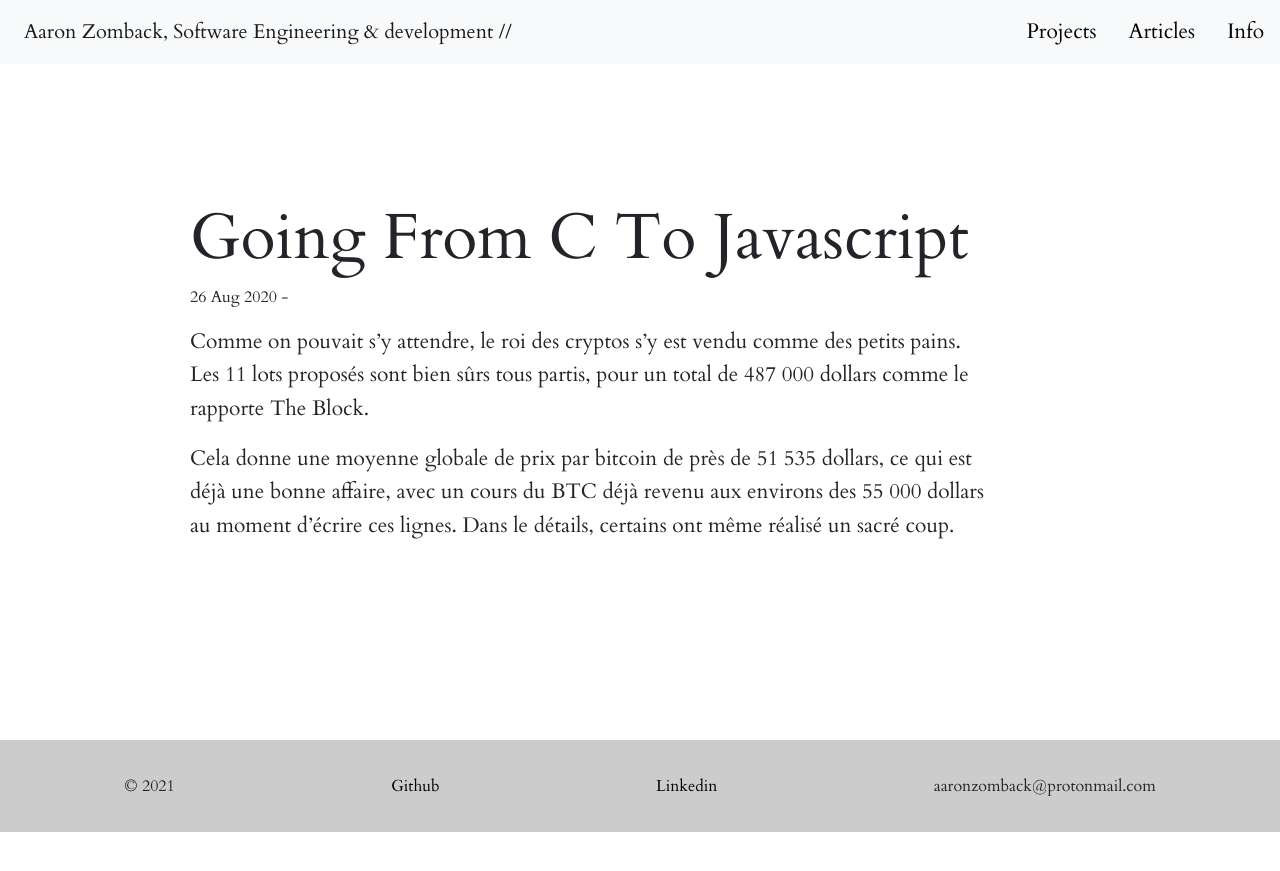
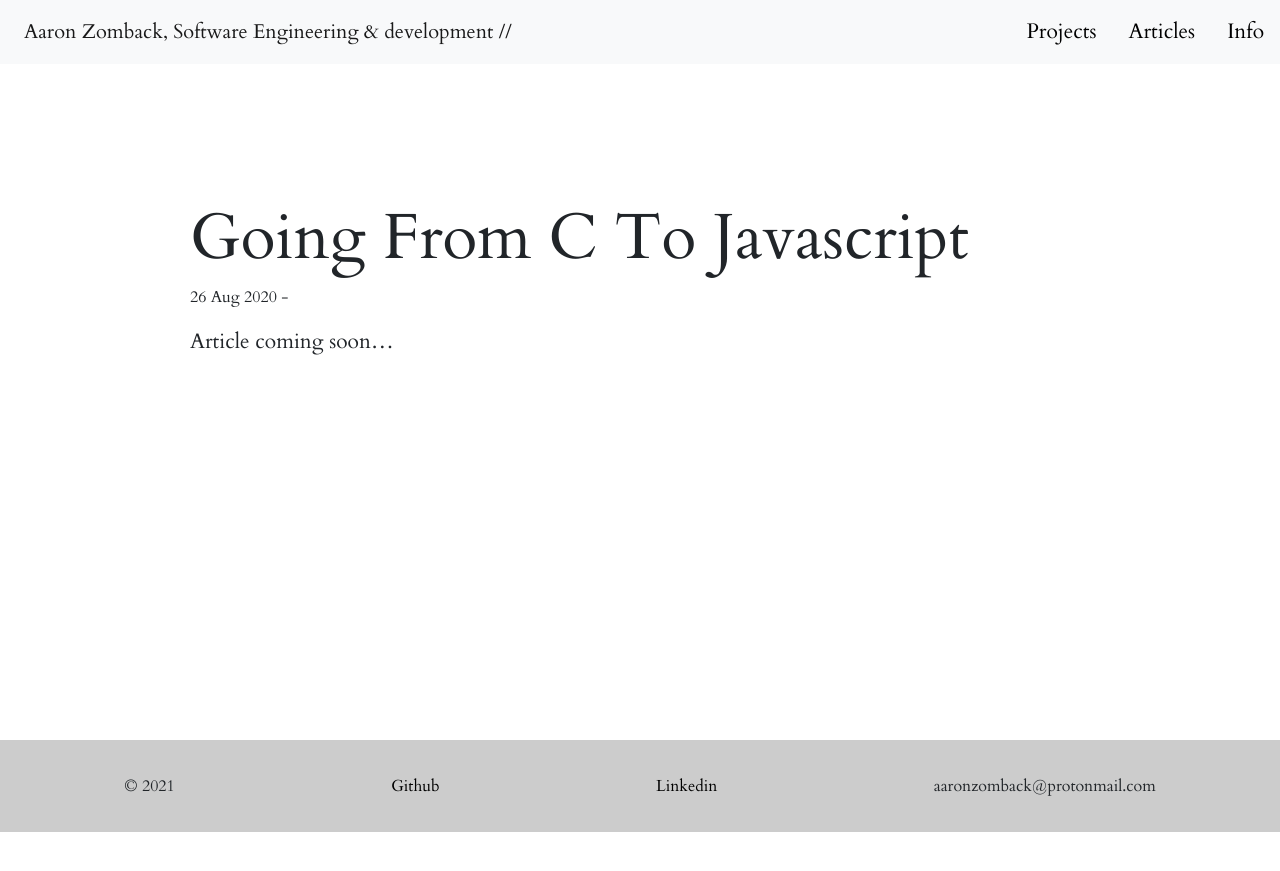
Before and after one commit to aaronzomback/design-portfolio, a Jekyll site: the page built from _posts/2020-08-26-going-from-c-to-javascript.markdown, in a window 1280 px wide. Shown: the top 871 px of the page. Built offline with Jekyll 4.4.1, drawn with Linux system fonts in a browser that asks for light colours; nearby versions of some CDN libraries.

Commit message:
Updated Going From C To Javascript

```diff
--- a/_posts/2020-08-26-going-from-c-to-javascript.markdown
+++ b/_posts/2020-08-26-going-from-c-to-javascript.markdown
@@ -3,6 +3,4 @@ title: Going From C To Javascript
 date: 2020-08-26 00:00:00 Z
 ---
 
-Comme on pouvait s’y attendre, le roi des cryptos s’y est vendu comme des petits pains. Les 11 lots proposés sont bien sûrs tous partis, pour un total de 487 000 dollars comme le rapporte The Block.
-
-Cela donne une moyenne globale de prix par bitcoin de près de 51 535 dollars, ce qui est déjà une bonne affaire, avec un cours du BTC déjà revenu aux environs des 55 000 dollars au moment d’écrire ces lignes. Dans le détails, certains ont même réalisé un sacré coup.
+Article coming soon...
```
